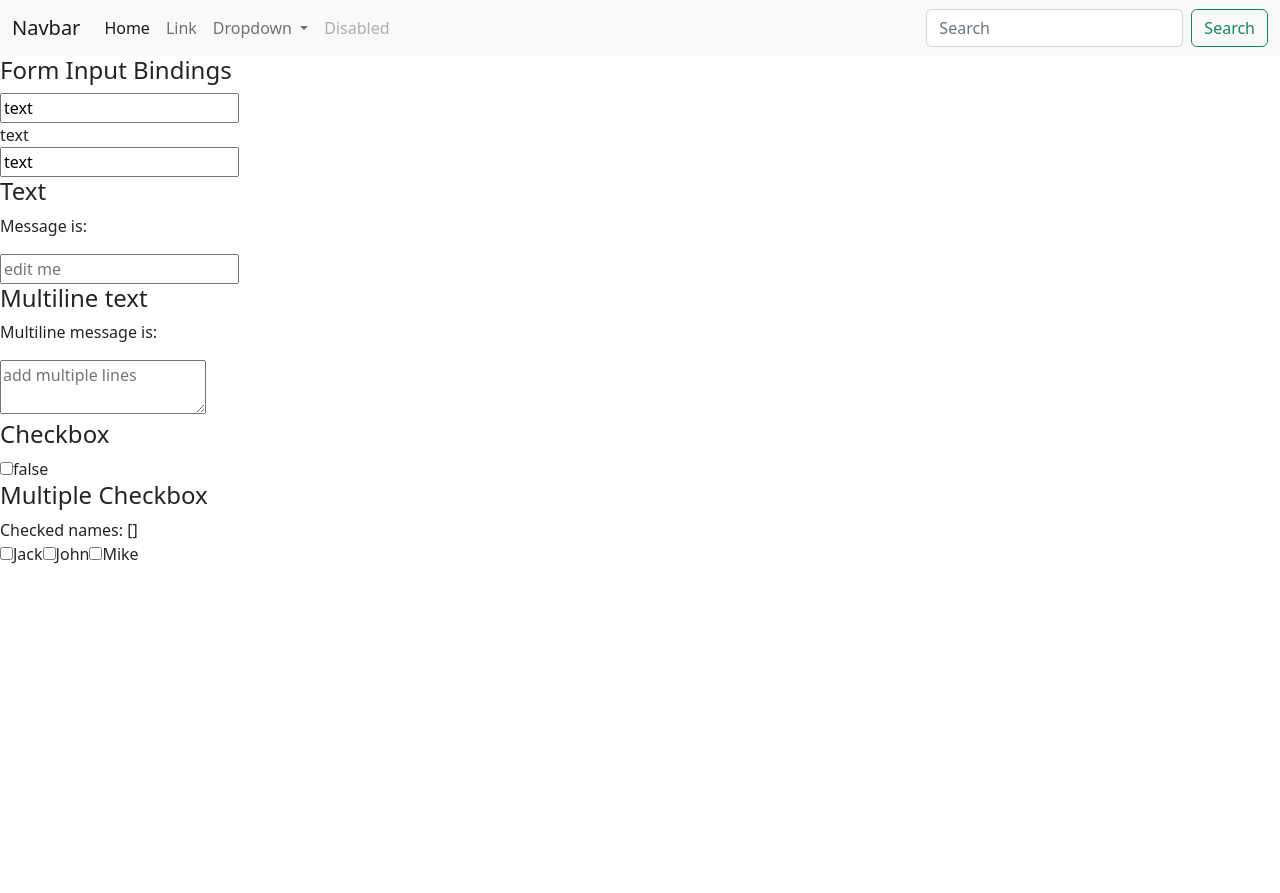
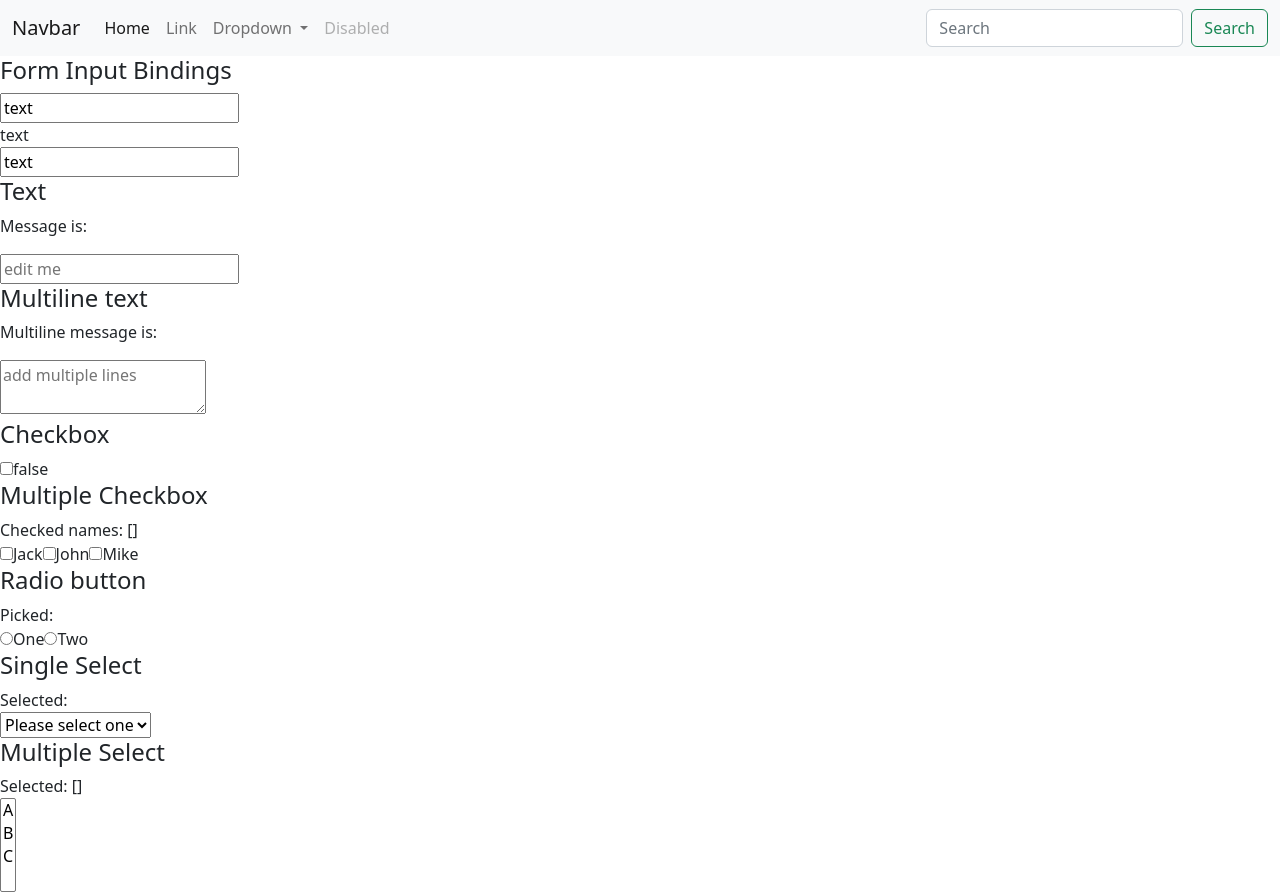
Before and after one commit to ljh9/VueExercises, a Vue app: page / in a window 1280 px wide. Before the commit the page ends 800 px from the top, so only its background shows below. Built offline with nearby package versions, Linux system fonts and the light colour scheme.

Commit message:
MultipleSelect

```diff
--- a/src/views/Exercise04/ExerciseTest04.vue
+++ b/src/views/Exercise04/ExerciseTest04.vue
@@ -4,6 +4,9 @@ import TextTest from './TextTest.vue'
 import MultilineText from './MultilineText.vue'
 import SingleCheckBox from './SingleCheckBox.vue'
 import MultipleCheckboxes from './MultipleCheckboxes.vue'
+import RadioButton from './RadioButton.vue'
+import SingleSelect from './SingleSelect.vue'
+import MultipleSelect from './MultipleSelect.vue'
 </script>
 
 <template>
@@ -18,5 +21,11 @@ import MultipleCheckboxes from './MultipleCheckboxes.vue'
         <SingleCheckBox />
         <h4>Multiple Checkbox</h4>
         <MultipleCheckboxes />
+        <h4>Radio button</h4>
+        <RadioButton />
+        <h4>Single Select</h4>
+        <SingleSelect />
+        <h4>Multiple Select</h4>
+        <MultipleSelect />
     </div>
 </template>
--- /dev/null
+++ b/src/views/Exercise04/MultipleSelect.vue
@@ -0,0 +1,21 @@
+<script>
+export default {
+  data() {
+    return {
+      selected: []
+    }
+  }
+}
+</script>
+
+<template>
+    <div class="exercise">
+        <div>Selected: {{ selected }}</div>
+
+        <select v-model="selected" multiple>
+            <option>A</option>
+            <option>B</option>
+            <option>C</option>
+        </select>
+    </div>
+</template>
```
